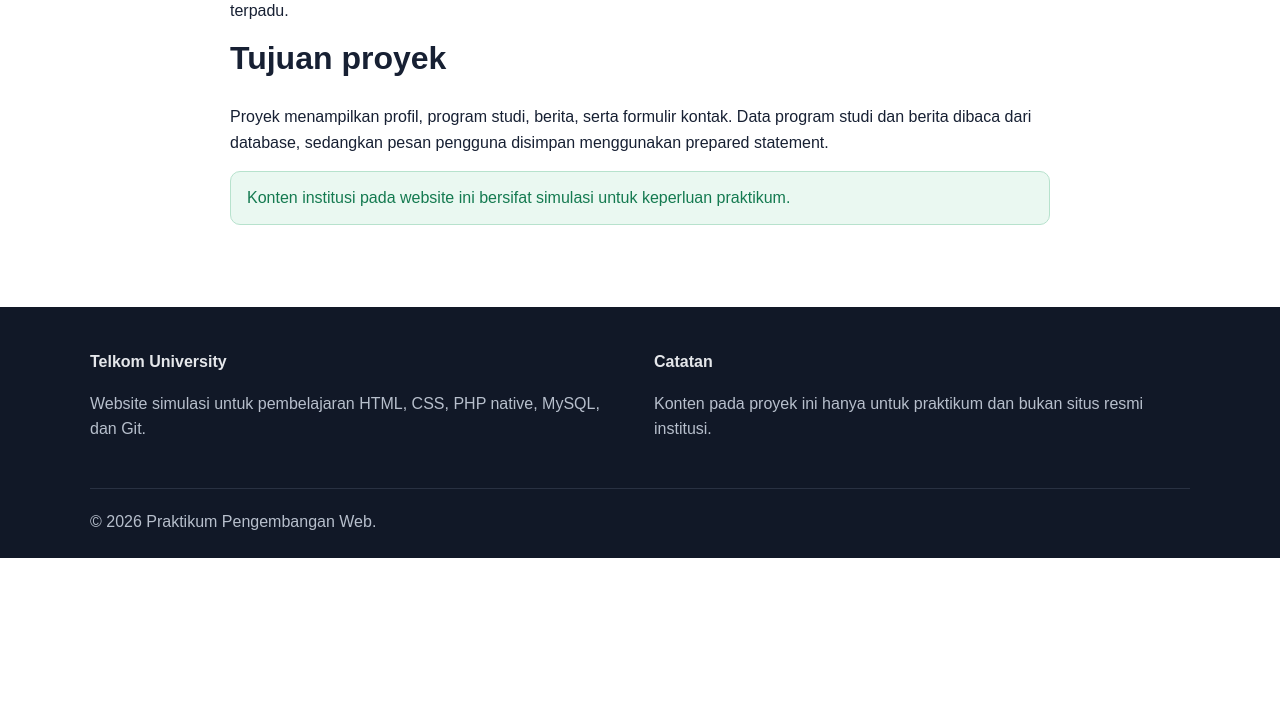
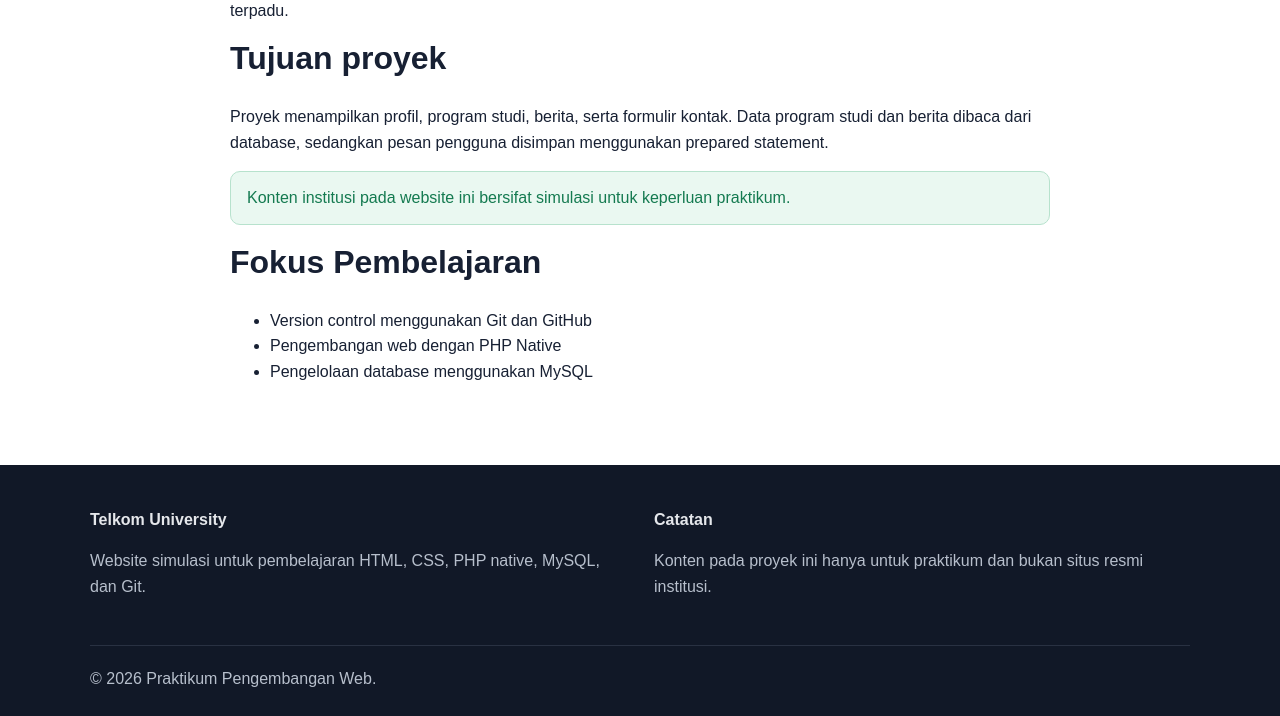
Before and after one commit to nathanieldamanik9-wq/telkom-company-profile-109062500106, a PHP site: page /profile.php in a window 1280 px wide. Shown: the part 517-1233 px from the top of the page. Before the commit the page ends 1075 px from the top, so only its background shows below. Run offline with PHP 8.4, Linux system fonts and the light colour scheme.

Commit message:
feat: tambahkan informasi fokus pembelajaran

```diff
--- a/profile.php
+++ b/profile.php
@@ -25,6 +25,12 @@ require 'includes/header.php';
 <p>Proyek menampilkan profil, program studi, berita, serta formulir kontak. Data program studi dan berita dibaca dari database, sedangkan pesan pengguna disimpan menggunakan prepared statement.</p>
 
 <div class="alert alert-success">Konten institusi pada website ini bersifat simulasi untuk keperluan praktikum.</div>
+<h2>Fokus Pembelajaran</h2>
+    <ul>
+        <li>Version control menggunakan Git dan GitHub</li>
+        <li>Pengembangan web dengan PHP Native</li>
+        <li>Pengelolaan database menggunakan MySQL</li>
+    </ul>
 </div>
 
 </section>
```
